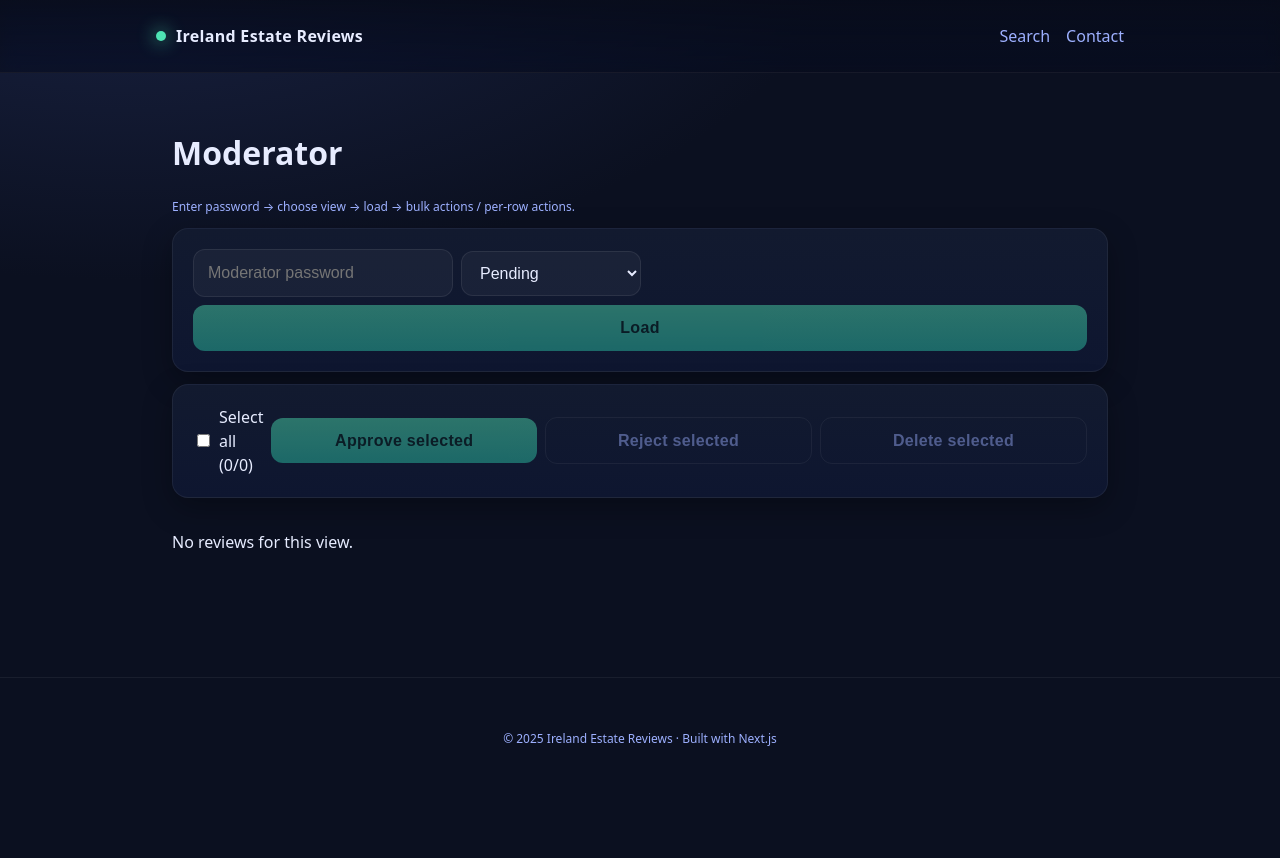
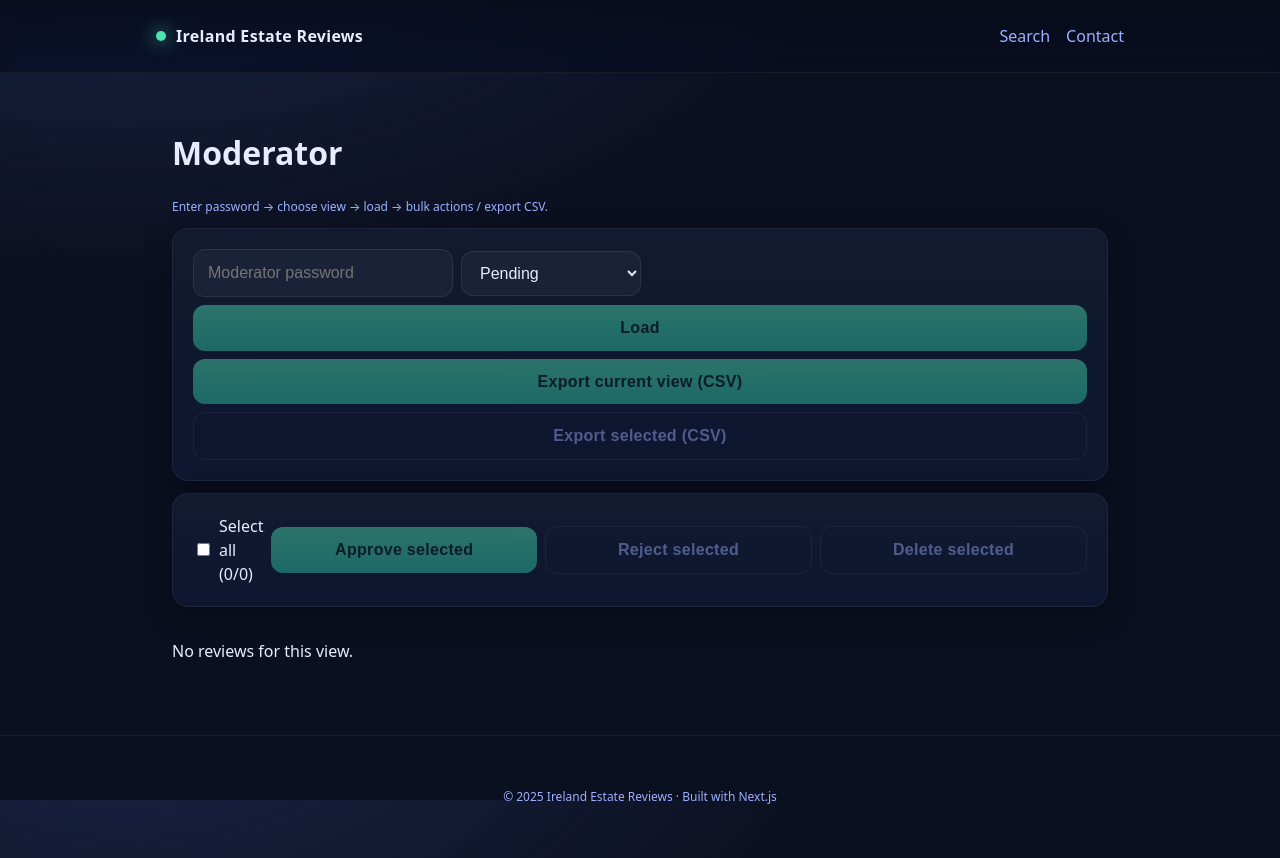
Before and after one commit to seamusk84/reviewer, a Next.js app: page /admin/moderate in a window 1280 px wide. Before the commit the page ends 800 px from the top, so only its background shows below. Built offline with nearby package versions, Linux system fonts and the light colour scheme.

Commit message:
Update moderate.tsx

```diff
--- a/pages/admin/moderate.tsx
+++ b/pages/admin/moderate.tsx
@@ -39,6 +39,7 @@ export default function Moderate() {
       return n;
     });
   }
+
   function toggleAll() {
     setSelected(selected.size === reviews.length ? new Set() : new Set(reviews.map(r => r.id)));
   }
@@ -87,10 +88,71 @@ export default function Moderate() {
     }
   }
 
+  async function exportCsvCurrentView() {
+    try {
+      setError(null);
+      const res = await fetch(`/api/export-reviews?view=${view}`, {
+        headers: { Authorization: `Bearer ${token}` },
+      });
+      if (!res.ok) {
+        const j = await res.json().catch(() => ({} as any));
+        throw new Error(j?.error || `Export failed (${res.status})`);
+      }
+      const blob = await res.blob();
+      const url = URL.createObjectURL(blob);
+      const cd = res.headers.get("Content-Disposition") || "";
+      const match = /filename="([^"]+)"/i.exec(cd);
+      const filename = match?.[1] || `reviews-${view}.csv`;
+      const a = document.createElement("a");
+      a.href = url;
+      a.download = filename;
+      document.body.appendChild(a);
+      a.click();
+      a.remove();
+      URL.revokeObjectURL(url);
+    } catch (e: any) {
+      setError(e.message);
+    }
+  }
+
+  async function exportCsvSelected() {
+    try {
+      setError(null);
+      const ids = Array.from(selected);
+      if (!ids.length) return;
+      const res = await fetch("/api/export-reviews", {
+        method: "POST",
+        headers: {
+          "Content-Type": "application/json",
+          Authorization: `Bearer ${token}`,
+        },
+        body: JSON.stringify({ ids, view }),
+      });
+      if (!res.ok) {
+        const j = await res.json().catch(() => ({} as any));
+        throw new Error(j?.error || `Export failed (${res.status})`);
+      }
+      const blob = await res.blob();
+      const url = URL.createObjectURL(blob);
+      const cd = res.headers.get("Content-Disposition") || "";
+      const match = /filename="([^"]+)"/i.exec(cd);
+      const filename = match?.[1] || `reviews-selected.csv`;
+      const a = document.createElement("a");
+      a.href = url;
+      a.download = filename;
+      document.body.appendChild(a);
+      a.click();
+      a.remove();
+      URL.revokeObjectURL(url);
+    } catch (e: any) {
+      setError(e.message);
+    }
+  }
+
   return (
     <div style={{ maxWidth: 1000, margin: "32px auto", padding: "0 16px" }}>
       <h1>Moderator</h1>
-      <p className="small">Enter password → choose view → load → bulk actions / per-row actions.</p>
+      <p className="small">Enter password → choose view → load → bulk actions / export CSV.</p>
 
       <div className="card" style={{ display: "flex", gap: 8, alignItems: "center", flexWrap: "wrap" }}>
         <input
@@ -112,6 +174,12 @@ export default function Moderate() {
         </select>
         <button className="button" onClick={load} disabled={!token || loading}>
           {loading ? "Loading…" : "Load"}
+        </button>
+        <button className="button" onClick={exportCsvCurrentView} disabled={!token || loading}>
+          Export current view (CSV)
+        </button>
+        <button className="button secondary" onClick={exportCsvSelected} disabled={selected.size === 0 || loading}>
+          Export selected (CSV)
         </button>
         {error && <span className="small" style={{ color: "#ffbdbd", marginLeft: 8 }}>{error}</span>}
       </div>
```
